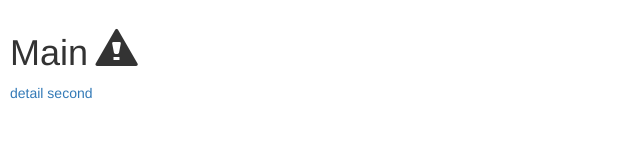
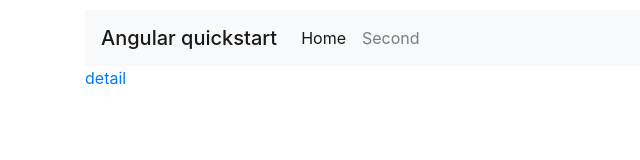
Before and after one commit to elnino3800/angular-quickstart, a website built with webpack: page src/index.html in a window 1280 px wide. Shown: the whole page, without its empty margins (0-640 px from the left). Built offline with nearby package versions, Linux system fonts and the light colour scheme; some packages are replaced by stand-ins of ours.

Commit message:
upgrade to bootstrap 4.1.3

```diff
--- a/package.json
+++ b/package.json
@@ -18,7 +18,7 @@
   "homepage": "https://github.com/elnino3800/angular-quickstart",
   "dependencies": {
     "angular": "1.6.6",
-    "bootstrap": "3.3.7",
+    "bootstrap": "4.1.3",
     "@uirouter/angularjs": "1.0.6"
   },
   "devDependencies": {
--- a/src/app/app.component.html
+++ b/src/app/app.component.html
@@ -1 +1,16 @@
+<nav class="navbar navbar-expand navbar-light bg-light">
+    <span class="navbar-brand mb-0 h1">Angular quickstart</span>
+
+    <div class="">
+        <ul class="navbar-nav mr-auto">
+            <li class="nav-item" ui-sref-active="active">
+                <a class="nav-link" ui-sref="main">Home</a>
+            </li>
+            <li class="nav-item" ui-sref-active="active">
+                <a class="nav-link" ui-sref="second" >Second</a>
+            </li>
+        </ul>
+    </div>
+</nav>
+
 <div ui-view>Loading...</div>
--- a/src/app/home/main.component.html
+++ b/src/app/home/main.component.html
@@ -1,4 +1 @@
-<div><h1>Main <span class="glyphicon glyphicon-alert"></span></h1></div>
-
 <a ui-sref="main.detail">detail</a>
-<a ui-sref="second">second</a>
--- a/src/index.html
+++ b/src/index.html
@@ -8,6 +8,8 @@
   <base href="/">
 </head>
 <body>
-  <app></app>
+  <div class="container">
+    <app></app>
+  </div>
 </body>
 </html>
```
Also changed, not shown: 1 other file.
